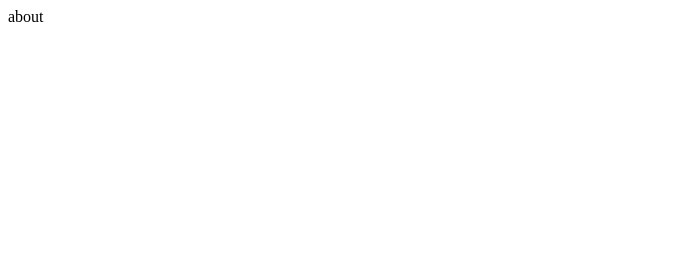
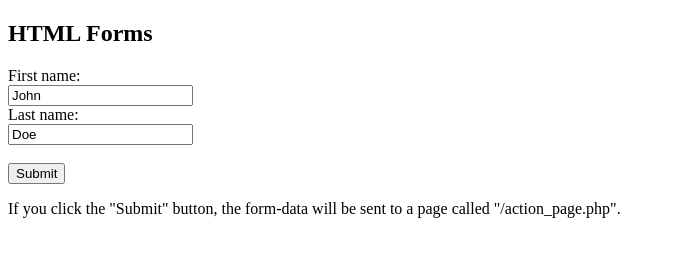
Before and after one commit to SahilDeveloperEpicGlobal/git-tut, a plain HTML site: page about.html in a window 1280 px wide. Shown: the whole page, without its empty margins (0-675 px from the left). Drawn offline with Linux system fonts and the light colour scheme.

Commit message:
changed about.html first time

```diff
--- a/about.html
+++ b/about.html
@@ -1 +1,18 @@
-about
+<!DOCTYPE html>
+<html>
+<body>
+
+<h2>HTML Forms</h2>
+
+<form action="/action_page.php">
+  <label for="fname">First name:</label><br>
+  <input type="text" id="fname" name="fname" value="John"><br>
+  <label for="lname">Last name:</label><br>
+  <input type="text" id="lname" name="lname" value="Doe"><br><br>
+  <input type="submit" value="Submit">
+</form>
+
+<p>If you click the "Submit" button, the form-data will be sent to a page called "/action_page.php".</p>
+
+</body>
+</html>
```
